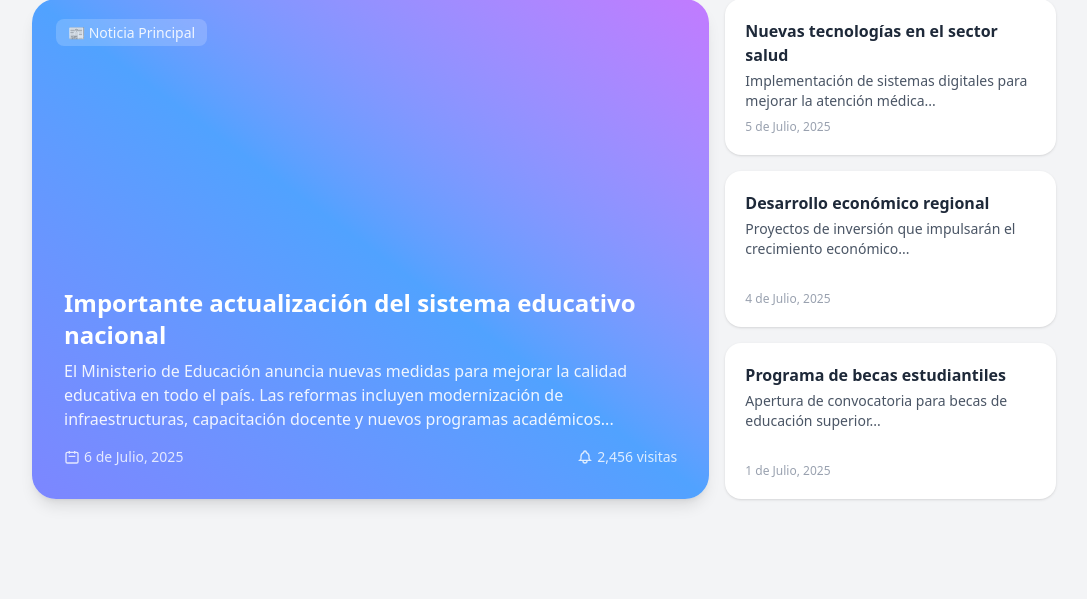
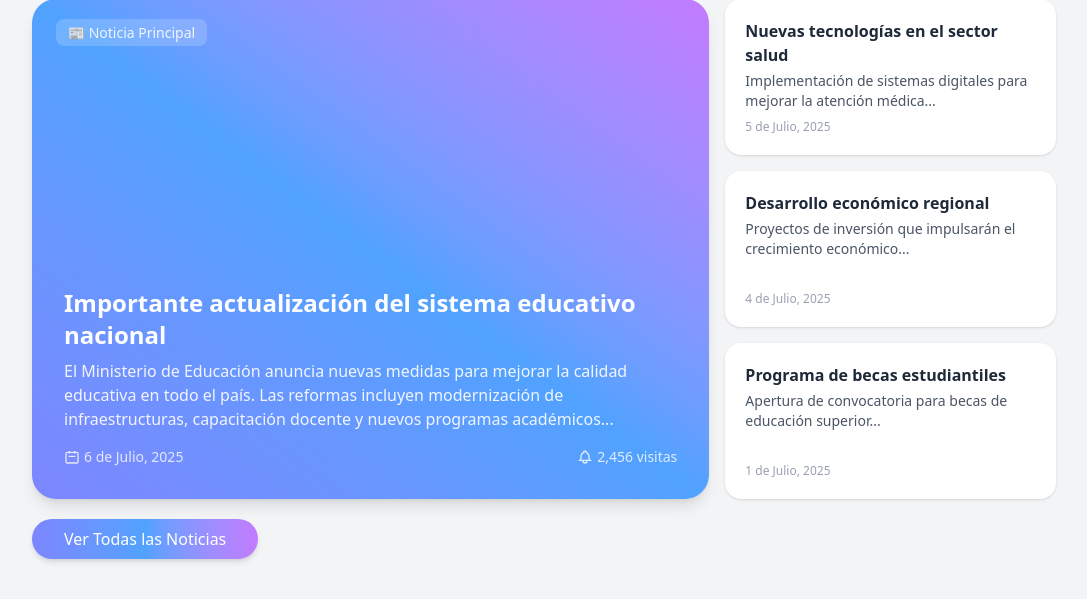
Before and after one commit to BrandoAp/News-System, a PHP site: page / in a window 1280 px wide. Shown: the part 281-880 px from the top of the page, without its empty margins (96-1183 px from the left). Before the commit the page ends 787 px from the top, so only its background shows below. Run offline with PHP 8.4, Linux system fonts and the light colour scheme; style sheets or scripts are compiled from the project's sources.

Commit message:
feat: static page public finished

```diff
--- a/public/index.php
+++ b/public/index.php
@@ -32,7 +32,7 @@
             </div>
         </div>
     </div>
-    <div class="grid grid-cols-6 grid-rows-6 gap-4 w-full max-w-5xl mb-10">
+    <div class="grid grid-cols-6 grid-rows-6 gap-4 w-full max-w-5xl mb-5">
         <!-- Noticia principal -->
         <div class="col-span-4 row-span-6 bg-gradient-to-tr from-indigo-400 via-blue-400 to-purple-400 rounded-3xl shadow-lg flex flex-col justify-end p-8 relative overflow-hidden">
             <div class="absolute top-6 left-6 text-white text-sm font-medium opacity-90">
@@ -87,5 +87,11 @@
             <span class="text-xs text-gray-400">1 de Julio, 2025</span>
         </div>
     </div>
+    <div class="w-full max-w-5xl flex justify-start mb-10">
+        <a href="#"
+           class="px-8 py-2 rounded-full bg-gradient-to-r from-indigo-400 via-blue-400 to-purple-400 text-white font-medium shadow-md hover:opacity-90 transition">
+            Ver Todas las Noticias
+        </a>
+    </div>
 </body>
 </html>
```
